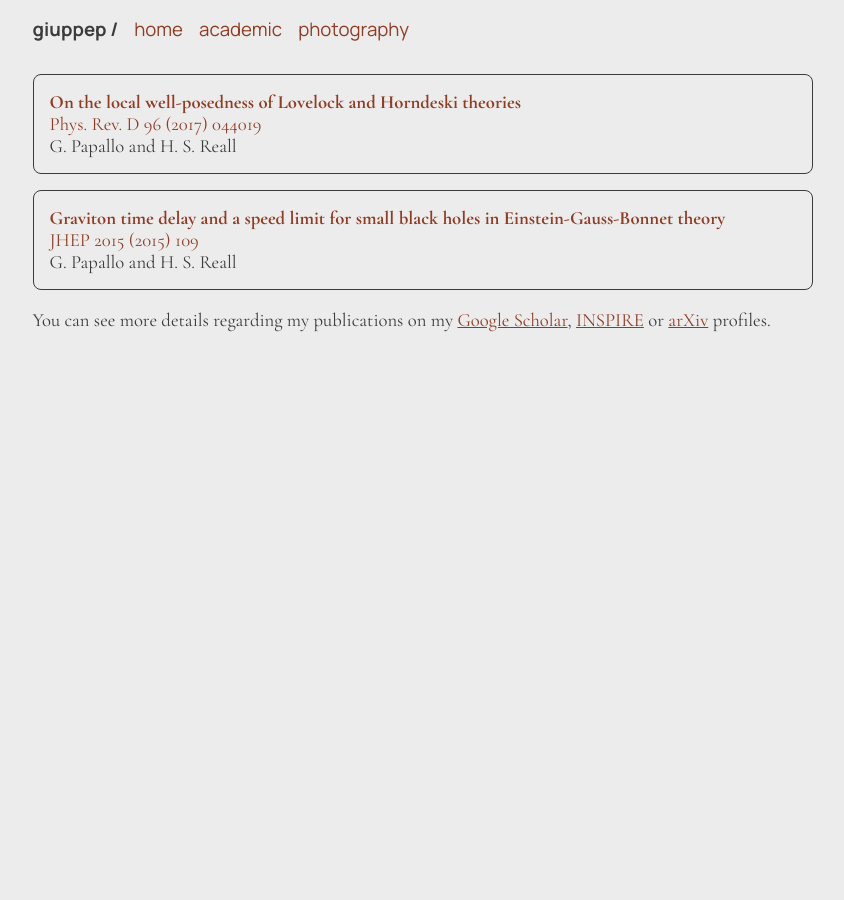
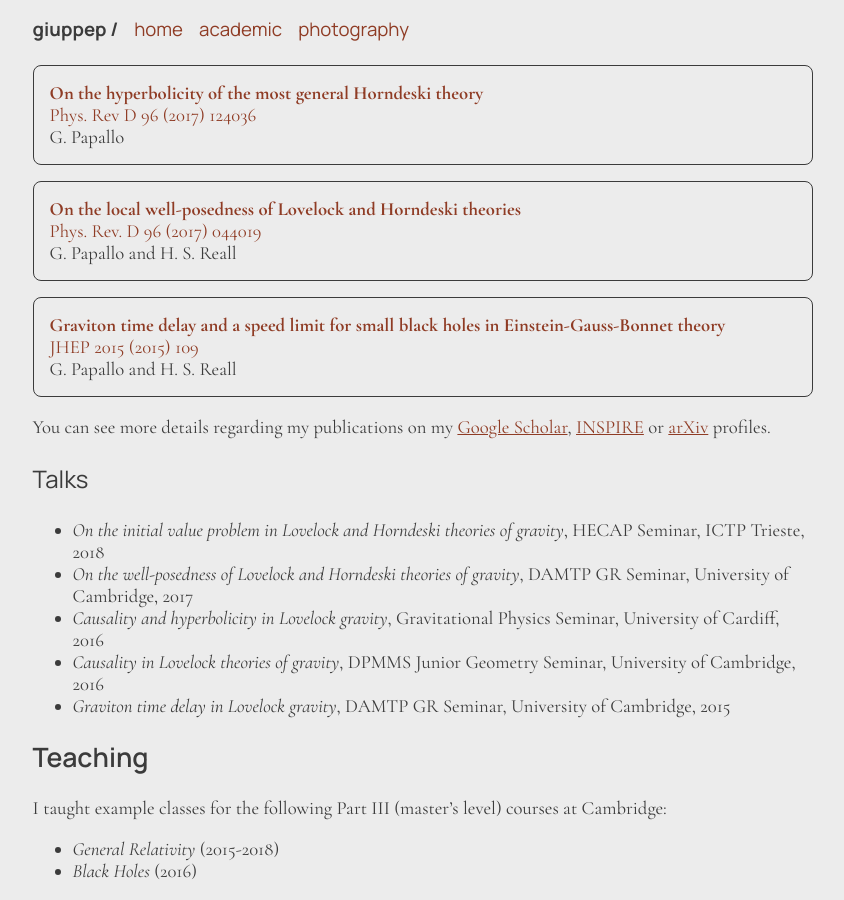
Before and after one commit to giuppep/giuppep.github.io, a Jekyll site: the page built from academic.md, in a window 1280 px wide and 900 px high, scrolled down 730 px. Shown: the whole window, without its empty margins (217-1061 px from the left). Built offline with Jekyll 4.4.1, drawn with Linux system fonts in a browser that asks for light colours; before the commit the page ends 1080 px from its top, so only the background shows below that; some of the changed text lies outside the part shown.

Commit message:
complete academic page

```diff
--- a/academic.md
+++ b/academic.md
@@ -5,13 +5,13 @@ title: academic
 # Academic
 
 Between 2014 and 2018 I was a PhD student in the General Relativity group at [DAMTP, University of Cambridge](http://www.damtp.cam.ac.uk/)
-where I graduated with the thesis [*Causality and the initial value problem in Modified Gravity*](https://www.repository.cam.ac.uk/handle/1810/277416).
+where I graduated with the thesis [*Causality and the initial value problem in Modified Gravity*](https://www.repository.cam.ac.uk/handle/1810/277416), under the supervision of Prof. Harvey Reall.
 
-Before that, I read the Part III of the Mathematical Tripos at Cambridge, where I focused
+Before that, I read the [Part III of the Mathematical Tripos at Cambridge](https://www.maths.cam.ac.uk/postgrad/part-iii/prospective.html), where I focused
 on mathematical physics and wrote, as part of the course, an essay on
-*Black hole interiors*.
+[*Black hole interiors*](download/black_hole_interiors-G_Papallo.pdf).
 
-
+I began my undergraduate studies in Physics at the [University of Genova](https://www.difi.unige.it/en) (Italy), where I completed my first year with full marks before transferring to [King's College London](https://www.kcl.ac.uk/mathematics), where I finished my BSc in Mathematics & Physics.
 
 ## Research
 
@@ -29,3 +29,18 @@ Our results suggest that these theories may *not* admit a well-posed initial val
 {% include publications.html publications=site.data.publications %}
 
 You can see more details regarding my publications on my [Google Scholar](https://scholar.google.com/citations?user=CyCTAuMAAAAJ&hl=en){:target="_blank"}, [INSPIRE](https://inspirehep.net/author/profile/G.Papallo.1){:target="_blank"} or [arXiv](https://arxiv.org/a/papallo_g_1.html){:target="_blank"} profiles.
+
+### Talks
+
+* *On the initial value problem in Lovelock and Horndeski theories of gravity*, HECAP Seminar, ICTP Trieste, 2018
+* *On the well-posedness of Lovelock and Horndeski theories of gravity*, DAMTP GR Seminar, University of Cambridge, 2017
+* *Causality and hyperbolicity in Lovelock gravity*, Gravitational Physics Seminar, University of Cardiff, 2016
+* *Causality in Lovelock theories of gravity*, DPMMS Junior Geometry Seminar, University of Cambridge, 2016
+* *Graviton time delay in Lovelock gravity*, DAMTP GR Seminar, University of Cambridge, 2015
+
+## Teaching
+
+<!-- TODO: add pdfs of lecture notes -->
+I taught example classes for the following Part III (master's level) courses at Cambridge:
+* *General Relativity* (2015-2018)
+* *Black Holes* (2016)
```
Also changed, not shown: 1 other file.
